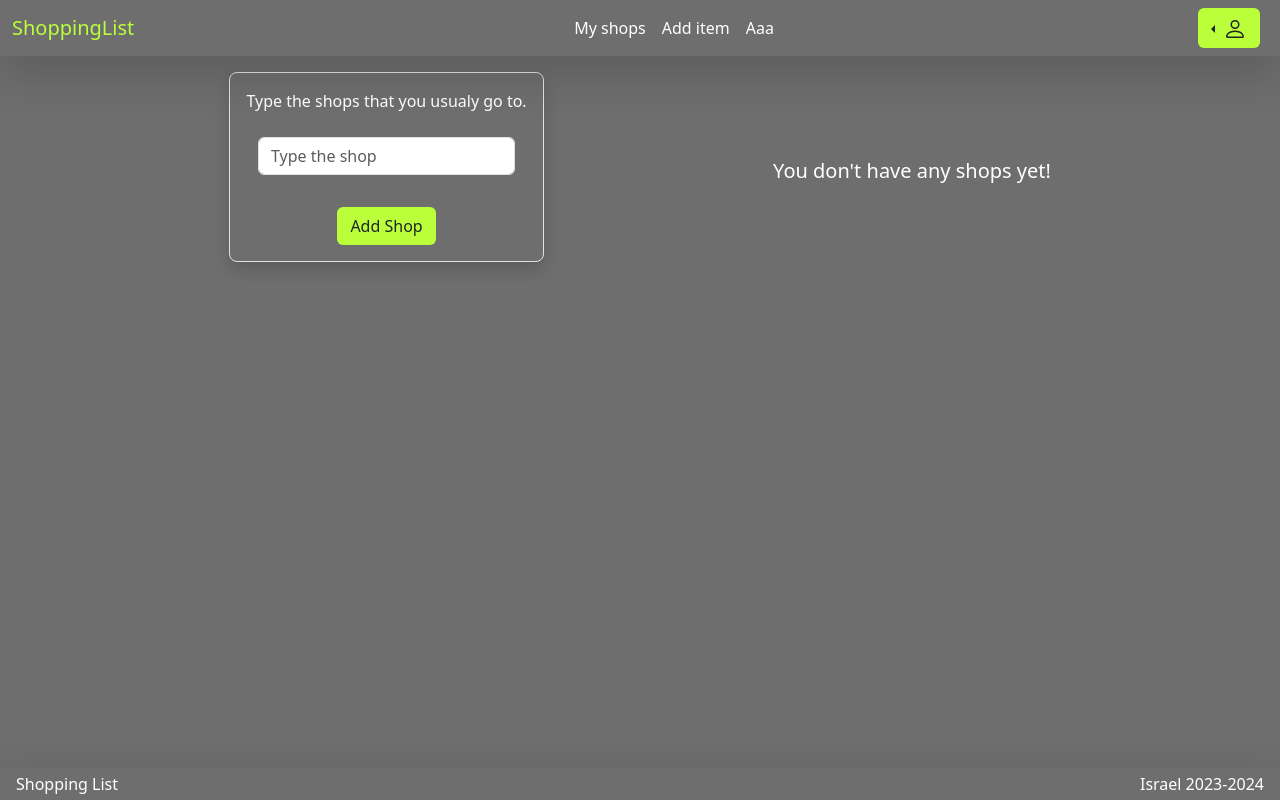
After one commit to basnaly/shoppinglist, a Django app: page /manage_shops in a window 1280 px wide. The commit adds this page. Run offline with Django 4.2, Linux system fonts and the light colour scheme; the visitor is signed in with stand-in values (Sample User, id 1); data that the repository does not hold is empty.

Commit message:
Add profile form, add delete shop and manage shop functions, change name from add_shop to manage_shop

```diff
--- a/shopping/static/message.js
+++ b/shopping/static/message.js
@@ -5,7 +5,6 @@ document.addEventListener("DOMContentLoaded", () => {
         document.getElementById("message").innerHTML;
         setTimeout(() => {
             document.getElementById("message").innerHTML = "";
-            // window.location.replace(window.location.href);
-        }, 10000)
+        }, 5000)
     }
 })
--- a/shopping/static/styles.css
+++ b/shopping/static/styles.css
@@ -28,7 +28,6 @@ body {
     margin-right: 150px;
     margin-left: 150px;
     margin-top: 20px;
-    color: var(--yellow-green);
 }
 
 .auth {
@@ -37,4 +36,5 @@ body {
 
 .button-green {
     --bs-btn-bg: var(--yellow-green);
+    --bs-btn-hover-border-color: var(--white);
 }
--- a/shopping/templates/shopping/index.html
+++ b/shopping/templates/shopping/index.html
@@ -4,7 +4,7 @@
 {% block body %}
 
     {% if user.is_authenticated %}
-        <div class="container d-flex flex-wrap align-items-start" id="display-items">
+        <div class="container d-flex flex-wrap align-items-start">
 
             <script>
 
@@ -16,7 +16,7 @@
                     .then(data => {
                         console.log(data)
                         const messageElement = document.createElement('div');
-                        messageElement.className = "ms-3 mb-3 alert alert-danger fs-5";
+                        messageElement.className = "alert alert-danger shadow";
                         messageElement.id = "message"
                         document.querySelector('#display-items').prepend(messageElement);
                         document.querySelector('#message').innerHTML = data.message;
@@ -24,7 +24,7 @@
                         setTimeout(() => {
                             document.querySelector('#message').innerHTML = "";
                             window.location.replace("{% url 'index' %}");
-                        }, 20000)
+                        }, 5000)
                     })
                     .catch(error => {
                         console.log('Error:', error)
--- a/shopping/templates/shopping/layout.html
+++ b/shopping/templates/shopping/layout.html
@@ -20,36 +20,33 @@
 
                 {% if user.is_authenticated %}
 
-                {% comment %} <div class="d-flex m-auto">  {% endcomment %}
                     <div class="d-flex m-auto">
                         <ul class="navbar-nav">
                             <li class="nav-item">
-                                <a class="nav-link"  href="{% url 'add_shop' %}">Add shop</a>
+                                <a class="nav-link"  href="{% url 'manage_shops' %}">My shops</a>
                             </li>
                             <li class="nav-item">
                                 <a class="nav-link" href="{% url 'add_item' %}">Add item</a>
                             </li>
                             <li class="nav-item">
-                                <a class="nav-link" href="#">My shops</a>
+                                <a class="nav-link" href="#">Aaa</a>
                             </li>
                         </ul>
                     </div>
 
 
                     <div class="dropstart">
-                        <a class="btn btn-light dropdown-toggle my-0 me-2" href="#" role="button" data-bs-toggle="dropdown" aria-expanded="false">
+                        <a class="btn button-green dropdown-toggle my-0 me-2" href="#" role="button" data-bs-toggle="dropdown" aria-expanded="false">
                             <svg xmlns="http://www.w3.org/2000/svg" width="24" height="24" fill="currentColor" class="bi bi-person" viewBox="0 0 16 16">
                                 <path d="M8 8a3 3 0 1 0 0-6 3 3 0 0 0 0 6Zm2-3a2 2 0 1 1-4 0 2 2 0 0 1 4 0Zm4 8c0 1-1 1-1 1H3s-1 0-1-1 1-4 6-4 6 3 6 4Zm-1-.004c-.001-.246-.154-.986-.832-1.664C11.516 10.68 10.289 10 8 10c-2.29 0-3.516.68-4.168 1.332-.678.678-.83 1.418-.832 1.664h10Z"/>
                             </svg>
                         </a>
                         <ul class="dropdown-menu">
                             <li class="text-center my-1 fs-5">Hello, {{ user.first_name|title }}!</li>
-							<li><a class="dropdown-item" href="#">My profile</a></li>
+							<li><a class="dropdown-item" href="{% url 'profile' %}">My profile</a></li>
 							<li><a class="dropdown-item" href="{% url 'logout' %}">Log out</a></li>
                         </ul>
                     </div>
-
-                {% comment %} </div> {% endcomment %}
 
                 {% else %}
 
@@ -69,7 +66,7 @@
             </div>
           </nav>
 
-        <div class="">
+        <div class="" id="display-items">
             {% if messages %}
 
                 {% block script %}
@@ -78,7 +75,7 @@
 
                 <div id="message">
                     {% for message in messages %}
-                        <div class="alert alert-danger shadow" role="alert">
+                        <div class="alert shadow {% if message.tags %}alert-{{ message.tags }}{% endif %}" role="alert">
                             {{ message }}
                         </div>
 
@@ -87,7 +84,7 @@
             {% endif%}
 
             {% block body %}
-            {% endblock%}
+            {% endblock %}
         </div>
     </body>
 
--- /dev/null
+++ b/shopping/templates/shopping/manage_shops.html
@@ -0,0 +1,113 @@
+{% extends "shopping/layout.html" %}
+
+{% block body %}
+
+    <div class="d-flex align-items-center justify-content-evenly">
+
+        <script>
+
+            function deleteShop(shop_id) {
+                fetch(`/delete_shop/${shop_id}`, {
+                    method: "DELETE"
+                })
+                .then(response => response.json())
+                .then(data => {
+                    console.log(data)
+                    const messageElement = document.createElement('div');
+                    messageElement.className = "alert alert-danger shadow";
+                    messageElement.id = "message"
+                    document.querySelector('#display-items').prepend(messageElement);
+                    document.querySelector('#message').innerHTML = data.message;
+
+                    setTimeout(() => {
+                        document.querySelector('#message').innerHTML = "";
+                        window.location.replace("{% url 'manage_shops' %}");
+                    }, 5000)
+                })
+                .catch(error => {
+                    console.log('Error:', error)
+                })
+            }
+
+        </script>
+
+        <div class="border p-3 rounded-3 mt-3 shadow">
+            <div class="text-center mb-4">
+                Type the shops that you usualy go to.
+            </div>
+
+            {% comment %} on submit POST /add_shop {(input.name = shop_name): input.value}  {% endcomment %}
+            <form action="{% url 'add_shop' %}" method="post" id="shop-form" class="container d-flex flex-column align-items-center">
+                {% csrf_token %}
+
+                <div class="d-flex flex-column align-items-center">
+
+                    <div class="input-group mb-3">
+                        <input type="text" name="shop_name" class="form-control" placeholder="Type the shop">
+                    </div>
+
+                    <input class="btn button-green mt-3" type="submit" value="Add Shop" />
+
+                </div>
+            </form>
+        </div>
+
+        <div class="d-flex mt-4">
+            {% if not user_shops %}
+
+                <div class="text-center fs-5 my-3">
+                    You don't have any shops yet!
+                </div>
+
+            {% else %}
+
+                <div class="card m-3 shadow" style="width: 18rem;">
+                    <div class="card-header text-center">My shops</div>
+                    <ul class="list-group list-group-flush d-flex align-items-center justify-content-between">
+
+                    {% for shop in user_shops %}
+
+                        <li class="list-group-item w-100">
+                            <div class="d-flex align-items-center justify-content-between">
+                                <div>{{ shop.shop_name }}</div>
+
+                                <button type="button" id="delete-button" class="btn btn-outline-danger btn-sm"
+                                    data-bs-toggle="modal" data-bs-target="#deleteModal-{{ shop.id }}">
+                                    Delete
+                                </button>
+                            </div>
+                        </li>
+
+                        <div class="modal fade" id="deleteModal-{{ shop.id }}" tabindex="-1" aria-labelledby="exampleModalLabel" aria-hidden="true">
+                            <div class="modal-dialog">
+                                <div class="modal-content">
+                                    <div class="modal-header">
+                                        <h1 class="modal-title fs-5" id="exampleModalLabel">Delete shop</h1>
+                                        <button type="button" class="btn-close" data-bs-dismiss="modal" aria-label="Close"></button>
+                                    </div>
+                                    <div class="modal-body">
+                                        <div>Are you shure you want to delete
+                                            <span class="fs-5 ms-1">{{ shop.shop_name }}</span> shop?
+                                        </div>
+                                    </div>
+                                    <div class="modal-footer">
+                                        <button type="button" class="btn btn-outline-success" data-bs-dismiss="modal">Close</button>
+                                        <button type="button" class="btn btn-outline-danger" data-bs-dismiss="modal" onClick="deleteShop('{{ shop.id }}'); return false;" id="delete-item">
+                                            Delete
+                                        </button>
+                                    </div>
+                                </div>
+                            </div>
+                        </div>
+
+                    {% endfor %}
+                    </ul>
+                </div>
+
+            {% endif %}
+        </div>
+
+    </div>
+
+
+{% endblock %}
--- a/shopping/urls.py
+++ b/shopping/urls.py
@@ -10,6 +10,15 @@ urlpatterns = [
 
     path("add_shop", views.add_shop, name="add_shop"),
     path("add_item", views.add_item, name="add_item"),
+
+    path("manage_shops", views.manage_shops, name="manage_shops"),
+
     path("delete_item/<str:name>", views.delete_item, name="delete_item"),
+    path("delete_shop/<str:name>", views.delete_shop, name="delete_shop"),
 
+    path("profile", views.profile, name="profile"),
 ]
+
+# POST add_shop
+# POST delete_shop
+# GET shops_page
--- a/shopping/views.py
+++ b/shopping/views.py
@@ -105,12 +105,7 @@ def logout_view(request):
 def add_shop(request):
     user = User(id=request.user.id)
     user_shops = Shop.objects.filter(owner=user)
-    if request.method == "GET":
-        return render(request, "shopping/add_shop.html", {
-            "user": user,
-            "user_shops": user_shops
-        })
-    else:
+    if request.method == "POST":
         shop_name = request.POST.get("shop_name")
         # name="shop_name" from index.html form input
         try:
@@ -123,10 +118,10 @@ def add_shop(request):
             new_shop.save()
         except IntegrityError:
             messages.error(request, "Something went wrong. Try again later.")
-            return HttpResponseRedirect(reverse("add_shop"))
+            return HttpResponseRedirect(reverse("manage_shops"))
         except ValidationError:
             messages.error(request, "Please enter the valid text!")
-            return HttpResponseRedirect(reverse("add_shop"))
+            return HttpResponseRedirect(reverse("manage_shops"))
         messages.success(request, f"The shop {new_shop.shop_name} was successfully added!")
         return HttpResponseRedirect(reverse("index"))
 
@@ -170,7 +165,6 @@ def add_item(request):
 @login_required
 def delete_item(request, name):
     user = User.objects.get(id=request.user.id)
-    user_items = Item.objects.filter(owner=user)
     try:
         item = Item.objects.get(id=name, owner=user)
     except Item.DoesNotExist:
@@ -186,5 +180,62 @@ def delete_item(request, name):
                 "message": "Something went wrong. Try again later."
             })
         return JsonResponse({
-            "message": f"Your { item.item_name } was successfully removed!"
+            "message": f"Your { item.item_name } was successfully deleted!"
         })
+
+
+@csrf_exempt
+@login_required
+def delete_shop(request, name):
+        user = User.objects.get(id=request.user.id)
+        try:
+            shop = Shop.objects.get(owner=user, id=name)
+        except Shop.DoesNotExist:
+            return JsonResponse({
+                "message": "It is not your shop!"
+            })
+
+        if request.method == "DELETE":
+            try:
+                shop.delete()
+            except IntegrityError:
+                return JsonResponse({
+                    "message": "Something went wrong. Try again later."
+                })
+        return JsonResponse({
+            "message": f"Your shop {shop.shop_name} was successfuly deleted!"
+        })
+
+
+# @login_required
+# def delete_shop(request, name):
+#     user = User.objects.get(id=request.user.id)
+
+#     if request.method == "POST":
+#         try:
+#             shop = Shop.objects.get(owner=user, id=name)
+#             shop.delete()
+#         except Shop.DoesNotExist:
+#             messages.error(request, "It's not your shop!")
+#             return HttpResponseRedirect(reverse('manage_shops'))
+#         except IntegrityError:
+#             messages.error(request, "Something went wrong. Try again later.")
+#             return HttpResponseRedirect(reverse('manage_shops'))
+#         messages.success(request, f"Your { shop.shop_name } shop was successfully deleted!")
+#         return HttpResponseRedirect(reverse('manage_shops'))
+
+
+@login_required
+def manage_shops(request):
+    user = User(id=request.user.id)
+    user_shops = Shop.objects.filter(owner=user)
+    if request.method == "GET":
+        return render(request, "shopping/manage_shops.html", {
+            "user_shops": user_shops
+        })
+
+
+@login_required
+def profile(request):
+    user = User.objects.get(id=request.user.id)
+    pass
```
Also changed, not shown: shopping/forms.py (+8 -0 lines), shopping/templates/shopping/add_shop.html (deleted, +0 -29 lines), shopping/templates/shopping/profile.html (added, +18 -0 lines).
